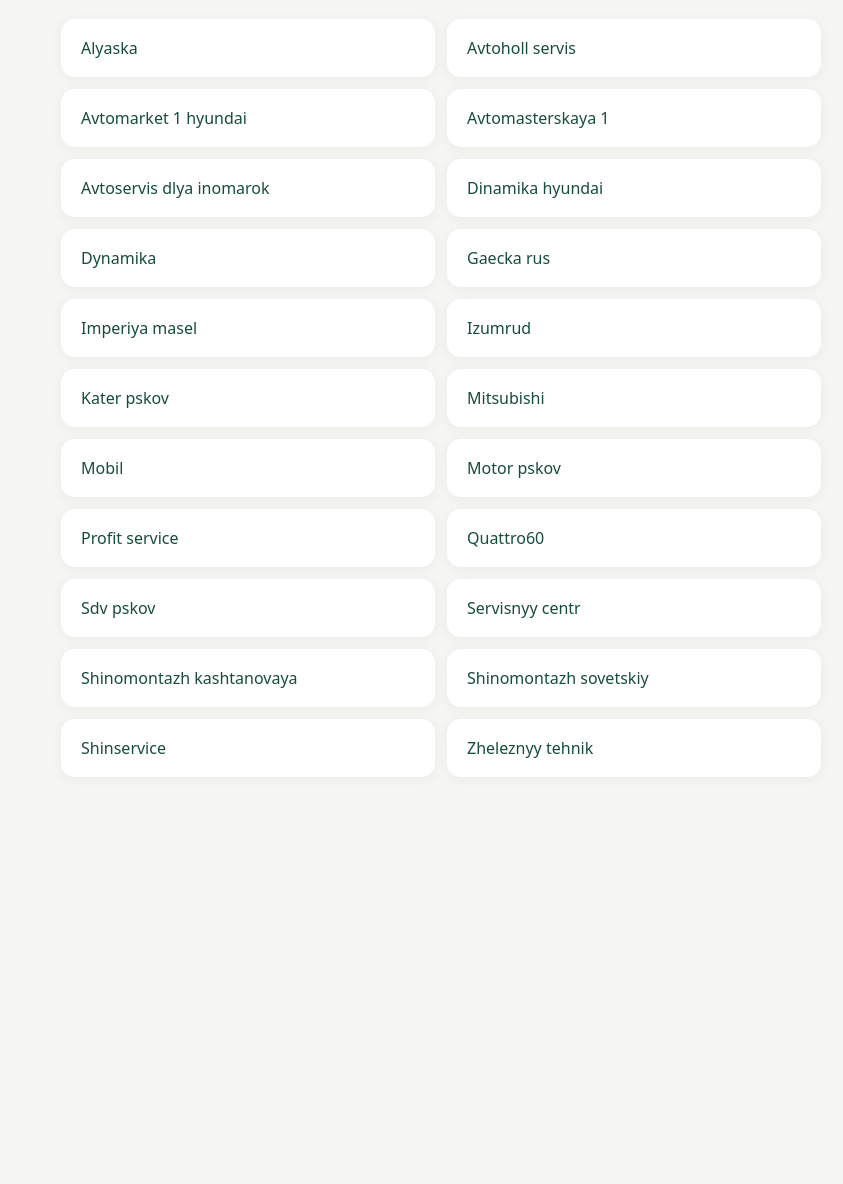
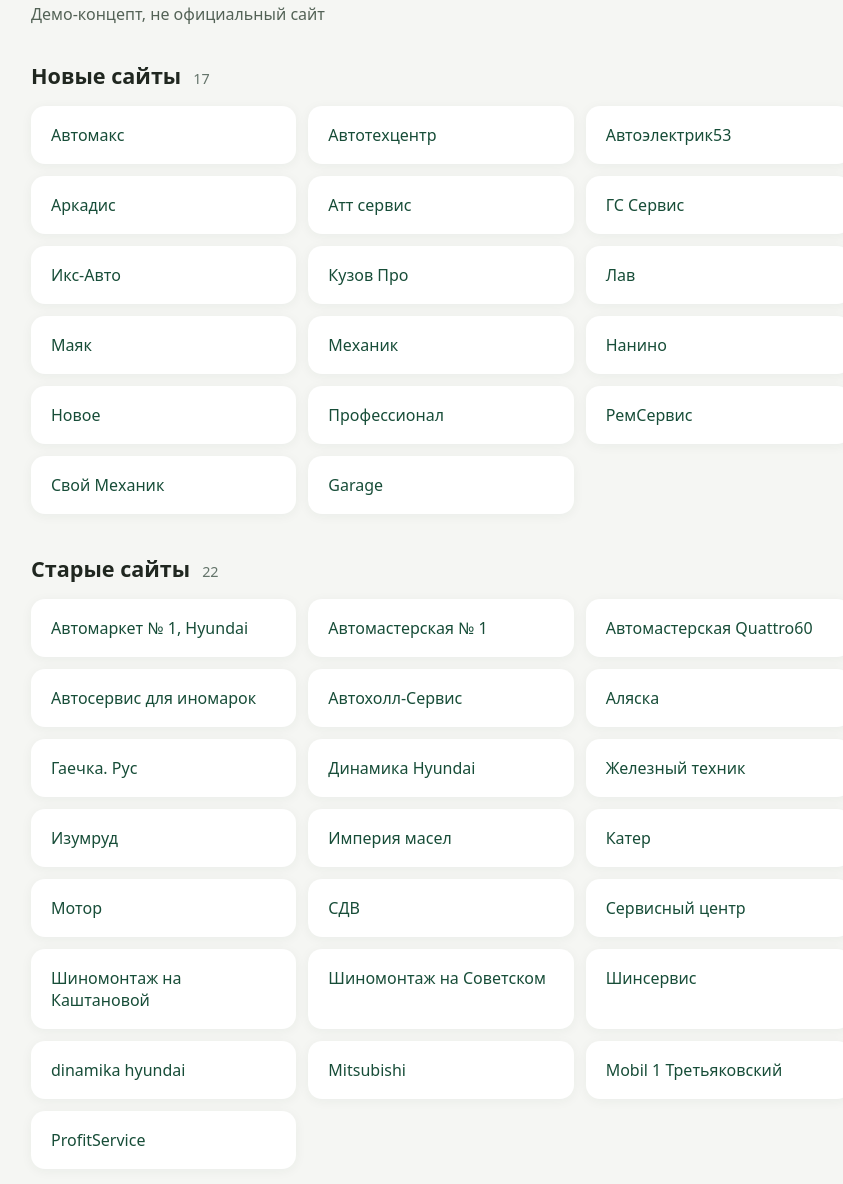
Before and after one commit to k1ccko/demo-sites, a plain HTML site: page index.html in a window 1280 px wide. Shown: the part 110-1294 px from the top of the page, without its empty margins (199-1042 px from the left). Before the commit the page ends 959 px from the top, so only its background shows below. Drawn offline with Linux system fonts and the light colour scheme.

Commit message:
fix styles

```diff
--- a/index.html
+++ b/index.html
@@ -7,41 +7,72 @@
   <title>Демо-сайты автосервисов</title>
   <style>
     :root { color-scheme: light; font-family: system-ui, sans-serif; }
+    * { box-sizing: border-box; }
     body { margin: 0; background: #f5f6f3; color: #202720; }
-    main { max-width: 760px; margin: 0 auto; padding: 48px 20px 72px; }
-    h1 { margin: 0 0 28px; font-size: clamp(2rem, 5vw, 3rem); line-height: 1.1; }
-    ul { list-style: none; display: grid; grid-template-columns: repeat(auto-fit, minmax(min(100%, 280px), 1fr)); gap: 12px; padding: 0; margin: 0; }
-    a { display: block; padding: 18px 20px; border-radius: 14px; background: #fff; color: #174d38; text-decoration: none; box-shadow: 0 2px 12px #1b32210d; }
+    main { max-width: 860px; margin: 0 auto; padding: 48px 20px 72px; }
+    h1 { margin: 0 0 12px; font-size: clamp(2rem, 5vw, 3rem); line-height: 1.1; }
+    .intro { margin: 0 0 36px; color: #536256; }
+    section + section { margin-top: 40px; }
+    h2 { display: flex; align-items: baseline; gap: 12px; margin: 0 0 16px; font-size: 1.35rem; }
+    h2 span { color: #64746a; font-size: .9rem; font-weight: 500; }
+    ul { list-style: none; display: grid; grid-template-columns: repeat(auto-fit, minmax(min(100%, 250px), 1fr)); gap: 12px; padding: 0; margin: 0; }
+    a { display: block; height: 100%; padding: 18px 20px; border-radius: 14px; background: #fff; color: #174d38; text-decoration: none; box-shadow: 0 2px 12px #1b32210d; }
     a:hover, a:focus-visible { background: #e8f2eb; outline: 2px solid #27734d; outline-offset: 2px; }
   </style>
 </head>
 <body>
   <main>
     <h1>Демо-сайты автосервисов</h1>
-    <ul>
-      <li><a href="alyaska/">Alyaska</a></li>
-      <li><a href="avtoholl-servis/">Avtoholl servis</a></li>
-      <li><a href="avtomarket-1-hyundai/">Avtomarket 1 hyundai</a></li>
-      <li><a href="avtomasterskaya-1/">Avtomasterskaya 1</a></li>
-      <li><a href="avtoservis-dlya-inomarok/">Avtoservis dlya inomarok</a></li>
-      <li><a href="dinamika-hyundai/">Dinamika hyundai</a></li>
-      <li><a href="dynamika/">Dynamika</a></li>
-      <li><a href="gaecka-rus/">Gaecka rus</a></li>
-      <li><a href="imperiya-masel/">Imperiya masel</a></li>
-      <li><a href="izumrud/">Izumrud</a></li>
-      <li><a href="kater-pskov/">Kater pskov</a></li>
-      <li><a href="mitsubishi/">Mitsubishi</a></li>
-      <li><a href="Mobil/">Mobil</a></li>
-      <li><a href="motor-pskov/">Motor pskov</a></li>
-      <li><a href="profit-service/">Profit service</a></li>
-      <li><a href="quattro60/">Quattro60</a></li>
-      <li><a href="sdv-pskov/">Sdv pskov</a></li>
-      <li><a href="servisnyy-centr/">Servisnyy centr</a></li>
-      <li><a href="shinomontazh-kashtanovaya/">Shinomontazh kashtanovaya</a></li>
-      <li><a href="shinomontazh-sovetskiy/">Shinomontazh sovetskiy</a></li>
-      <li><a href="shinservice/">Shinservice</a></li>
-      <li><a href="zheleznyy-tehnik/">Zheleznyy tehnik</a></li>
-    </ul>
+    <p class="intro">Демо-концепт, не официальный сайт</p>
+    <section aria-label="Новые сайты">
+      <h2>Новые сайты <span>17</span></h2>
+      <ul>
+        <li><a href="avtomaks-luga/">Автомакс</a></li>
+        <li><a href="avtotehtsentr-luga/">Автотехцентр</a></li>
+        <li><a href="avtoelektrik53-vn/">Автоэлектрик53</a></li>
+        <li><a href="arkadis-luga/">Аркадис</a></li>
+        <li><a href="att-servis-vn/">Атт сервис</a></li>
+        <li><a href="gs-servis/">ГС Сервис</a></li>
+        <li><a href="iks-avto/">Икс-Авто</a></li>
+        <li><a href="kuzov-pro/">Кузов Про</a></li>
+        <li><a href="lav-luga/">Лав</a></li>
+        <li><a href="mayak-vn/">Маяк</a></li>
+        <li><a href="mekhanik-luga/">Механик</a></li>
+        <li><a href="nanino-volhovets/">Нанино</a></li>
+        <li><a href="novoe-zaklinye/">Новое</a></li>
+        <li><a href="professional-vn/">Профессионал</a></li>
+        <li><a href="remservis-luga/">РемСервис</a></li>
+        <li><a href="svoy-mekhanik-vn/">Свой Механик</a></li>
+        <li><a href="garage-vn/">Garage</a></li>
+      </ul>
+    </section>
+    <section aria-label="Старые сайты">
+      <h2>Старые сайты <span>22</span></h2>
+      <ul>
+        <li><a href="avtomarket-1-hyundai/">Автомаркет № 1, Hyundai</a></li>
+        <li><a href="avtomasterskaya-1/">Автомастерская № 1</a></li>
+        <li><a href="quattro60/">Автомастерская Quattro60</a></li>
+        <li><a href="avtoservis-dlya-inomarok/">Автосервис для иномарок</a></li>
+        <li><a href="avtoholl-servis/">Автохолл-Сервис</a></li>
+        <li><a href="alyaska/">Аляска</a></li>
+        <li><a href="gaecka-rus/">Гаечка. Рус</a></li>
+        <li><a href="dynamika/">Динамика Hyundai</a></li>
+        <li><a href="zheleznyy-tehnik/">Железный техник</a></li>
+        <li><a href="izumrud/">Изумруд</a></li>
+        <li><a href="imperiya-masel/">Империя масел</a></li>
+        <li><a href="kater-pskov/">Катер</a></li>
+        <li><a href="motor-pskov/">Мотор</a></li>
+        <li><a href="sdv-pskov/">СДВ</a></li>
+        <li><a href="servisnyy-centr/">Сервисный центр</a></li>
+        <li><a href="shinomontazh-kashtanovaya/">Шиномонтаж на Каштановой</a></li>
+        <li><a href="shinomontazh-sovetskiy/">Шиномонтаж на Советском</a></li>
+        <li><a href="shinservice/">Шинсервис</a></li>
+        <li><a href="dinamika-hyundai/">dinamika hyundai</a></li>
+        <li><a href="mitsubishi/">Mitsubishi</a></li>
+        <li><a href="Mobil/">Mobil 1 Третьяковский</a></li>
+        <li><a href="profit-service/">ProfitService</a></li>
+      </ul>
+    </section>
   </main>
 </body>
 </html>
```
Also changed, not shown: build-index.js (+29 -13 lines).
